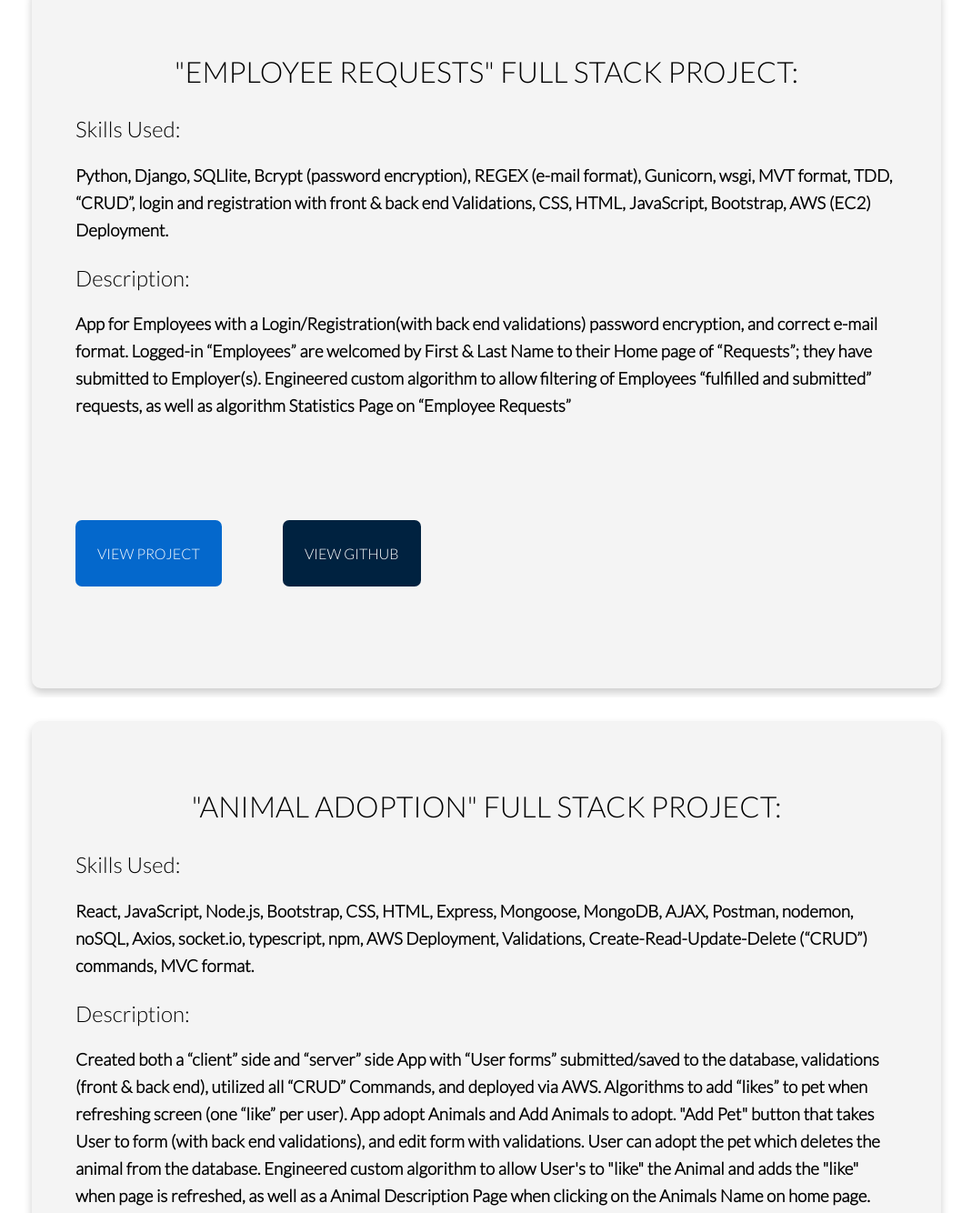
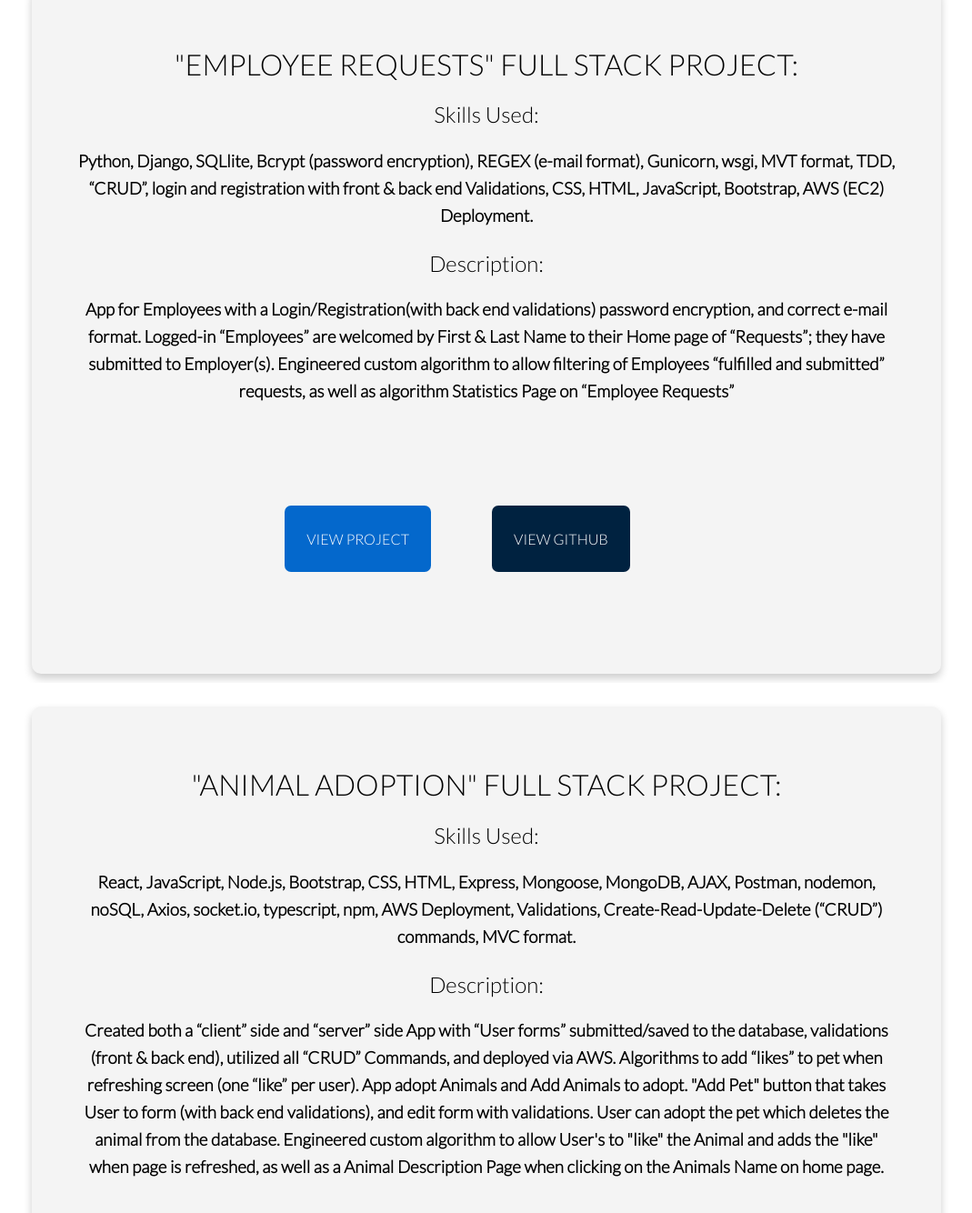
Before and after one commit to DjShahrzad/portfolio-template, a plain HTML site: page docs.html in a window 1280 px wide. Shown: the part 810-2144 px from the top of the page at 91% size, without its empty margins (105-1174 px from the left). Drawn offline with Linux system fonts and the light colour scheme.

Commit message:
changes to doc.html

```diff
--- a/docs.html
+++ b/docs.html
@@ -54,8 +54,8 @@
     </section>
     <section class="docs-main my-1">
         <div class="container grid">
-            <div class="card bg-light p-4">
-                <h1 class=" md text-center my-2">"EMPLOYEE REQUESTS" FULL STACK PROJECT:</h1>
+            <div class="card bg-light text-center p-4">
+                <h1 class=" md text-center my-1">"EMPLOYEE REQUESTS" FULL STACK PROJECT:</h1>
                 <h2>Skills Used:</h2>
                 <h3>
                     Python, Django, SQLlite, Bcrypt (password encryption), REGEX (e-mail format), Gunicorn, wsgi,
@@ -72,10 +72,10 @@
             </div>
         </div>
     </section>
-        <section class="docs-main my-1">
+    <section class="docs-main my-1">
         <div class="container grid">
-            <div class="card bg-light p-4">
-                <h1 class=" md text-center my-2">"ANIMAL ADOPTION" FULL STACK PROJECT:</h1>
+            <div class="card bg-light text-center p-4">
+                <h1 class=" md text-center my-1">"ANIMAL ADOPTION" FULL STACK PROJECT:</h1>
                 <h2>Skills Used:</h2>
                 <h3>
                     React, JavaScript, Node.js, Bootstrap, CSS, HTML, Express, Mongoose, MongoDB, AJAX, Postman, nodemon, noSQL, Axios, socket.io, typescript, npm, AWS Deployment, Validations, Create-Read-Update-Delete (“CRUD”) commands, MVC format.
```
